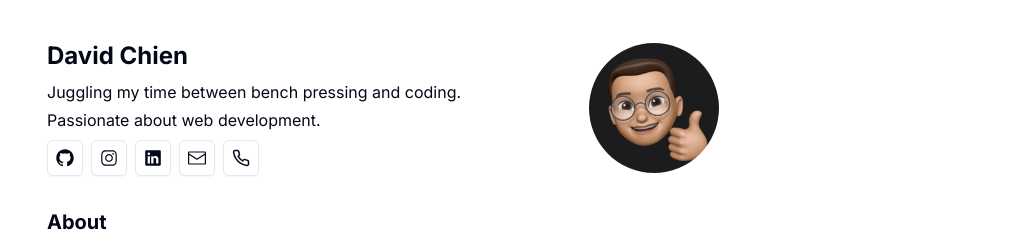
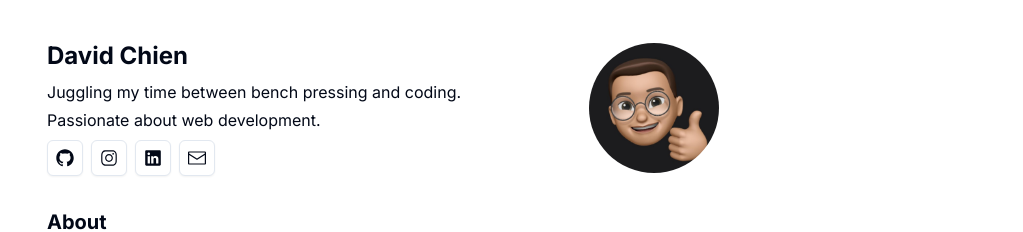
Before and after one commit to f312213213/chiendavid.com, a Next.js app: page / in a window 1280 px wide. Shown: the top 232 px of the page, without its empty margins (257-1280 px from the left). Built offline with nearby package versions, Linux system fonts and the light colour scheme; no server answers.

Commit message:
feat: update email

```diff
--- a/config.tsx
+++ b/config.tsx
@@ -24,13 +24,8 @@ export const socialMediaLinks = [
   },
   {
     icon: <EnvelopeClosedIcon className="w-full h-full" />,
-    link: "mailto:davidchien419@gmail.com",
+    link: "mailto:me@chiendavid.com",
     name: "Email",
-  },
-  {
-    icon: <PhoneIcon className="w-full h-full" />,
-    link: "tel:+886966579833",
-    name: "Phone",
   },
 ];
 
```
